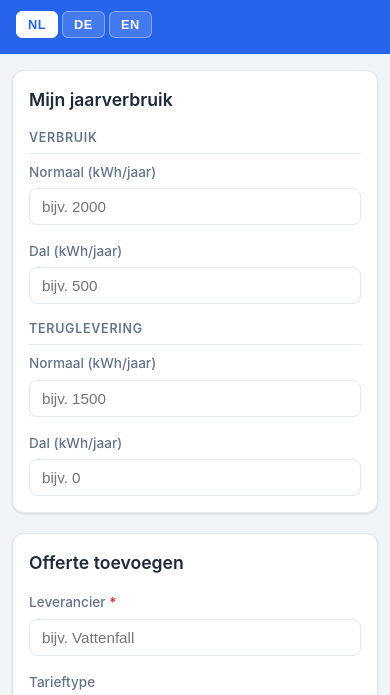
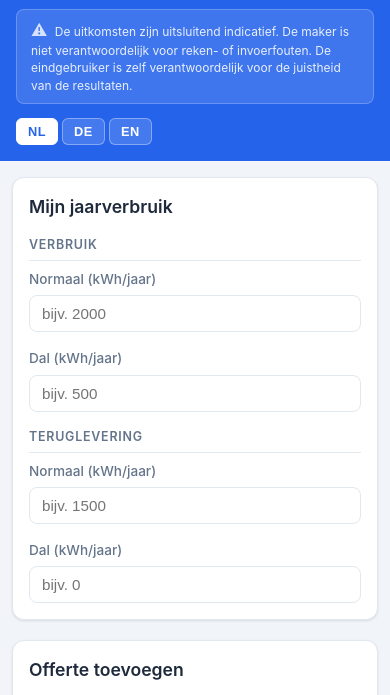
Before and after one commit to maartenheebink/stroomvergelijker, a plain HTML site: page index.html in a window 390 px wide. Shown: the part 111-806 px from the top of the page. Drawn offline with nearby package versions, Linux system fonts and the light colour scheme.

Commit message:
added disclaimer

```diff
--- a/app.js
+++ b/app.js
@@ -6,6 +6,7 @@ const vertalingen = {
   nl: {
     appTitel: 'Stroomvergelijker',
     headerSub: 'Vergelijk offertes van stroomaanbieders op maandbedrag',
+    disclaimerTekst: 'De uitkomsten zijn uitsluitend indicatief. De maker is niet verantwoordelijk voor reken- of invoerfouten. De eindgebruiker is zelf verantwoordelijk voor de juistheid van de resultaten.',
     jaarverbruik: 'Mijn jaarverbruik',
     verbruikGroep: 'Verbruik',
     teruglevGroep: 'Teruglevering',
@@ -78,6 +79,7 @@ const vertalingen = {
   de: {
     appTitel: 'Stromvergleich',
     headerSub: 'Vergleiche Angebote von Stromanbietern nach Monatsbetrag',
+    disclaimerTekst: 'Die Ergebnisse sind ausschließlich als Richtwert zu verstehen. Der Entwickler übernimmt keine Haftung für Rechen- oder Eingabefehler. Der Endnutzer ist selbst für die Richtigkeit der Ergebnisse verantwortlich.',
     jaarverbruik: 'Mein Jahresverbrauch',
     verbruikGroep: 'Verbrauch',
     teruglevGroep: 'Einspeisung',
@@ -150,6 +152,7 @@ const vertalingen = {
   en: {
     appTitel: 'Energy Comparator',
     headerSub: 'Compare energy supplier offers by monthly cost',
+    disclaimerTekst: 'Results are indicative only. The creator accepts no responsibility for calculation or input errors. The end user is solely responsible for verifying the accuracy of all results.',
     jaarverbruik: 'My annual consumption',
     verbruikGroep: 'Consumption',
     teruglevGroep: 'Feed-in',
--- a/index.html
+++ b/index.html
@@ -10,9 +10,15 @@
 <body>
   <header>
     <div class="header-links">
-      <div>
+      <div class="header-branding">
         <h1 data-i18n="appTitel">Stroomvergelijker</h1>
         <p class="header-sub" data-i18n="headerSub">Vergelijk offertes van stroomaanbieders op maandbedrag</p>
+      </div>
+      <div class="header-disclaimer">
+        <div class="header-disclaimer-inner">
+          <span class="disclaimer-icon">&#9888;</span>
+          <span data-i18n="disclaimerTekst">De uitkomsten zijn uitsluitend indicatief. De maker is niet verantwoordelijk voor reken- of invoerfouten. De eindgebruiker is zelf verantwoordelijk voor de juistheid van de resultaten.</span>
+        </div>
       </div>
       <div class="taal-switcher">
         <button class="taal-btn" data-lang="nl">NL</button>
--- a/style.css
+++ b/style.css
@@ -36,9 +36,38 @@ header {
 
 .header-links {
   display: flex;
-  justify-content: space-between;
-  align-items: flex-start;
-  gap: 16px;
+  align-items: center;
+  gap: 20px;
+}
+
+.header-branding {
+  flex: 1;
+  align-self: flex-start;
+}
+
+.header-disclaimer {
+  flex: 1;
+  display: flex;
+  justify-content: center;
+}
+
+.header-disclaimer-inner {
+  background: rgba(255, 255, 255, 0.12);
+  border: 1px solid rgba(255, 255, 255, 0.22);
+  border-radius: 8px;
+  padding: 9px 14px;
+  font-size: 0.75rem;
+  color: rgba(255, 255, 255, 0.88);
+  line-height: 1.45;
+  text-align: center;
+  max-width: 360px;
+}
+
+.disclaimer-icon {
+  display: block;
+  font-size: 1rem;
+  margin-bottom: 4px;
+  opacity: 0.9;
 }
 
 header h1 {
@@ -54,9 +83,12 @@ header h1 {
 }
 
 .taal-switcher {
+  flex: 1;
   display: flex;
+  justify-content: flex-end;
   gap: 4px;
   flex-shrink: 0;
+  align-self: flex-start;
   margin-top: 2px;
 }
 
@@ -551,7 +583,28 @@ tbody tr.goedkoopste:hover {
 
   .header-links {
     flex-direction: column;
+    align-items: flex-start;
     gap: 12px;
+  }
+
+  .header-disclaimer {
+    width: 100%;
+    justify-content: flex-start;
+  }
+
+  .header-disclaimer-inner {
+    max-width: 100%;
+    text-align: left;
+  }
+
+  .disclaimer-icon {
+    display: inline;
+    margin-bottom: 0;
+    margin-right: 4px;
+  }
+
+  .taal-switcher {
+    justify-content: flex-start;
   }
 
   main {
```
